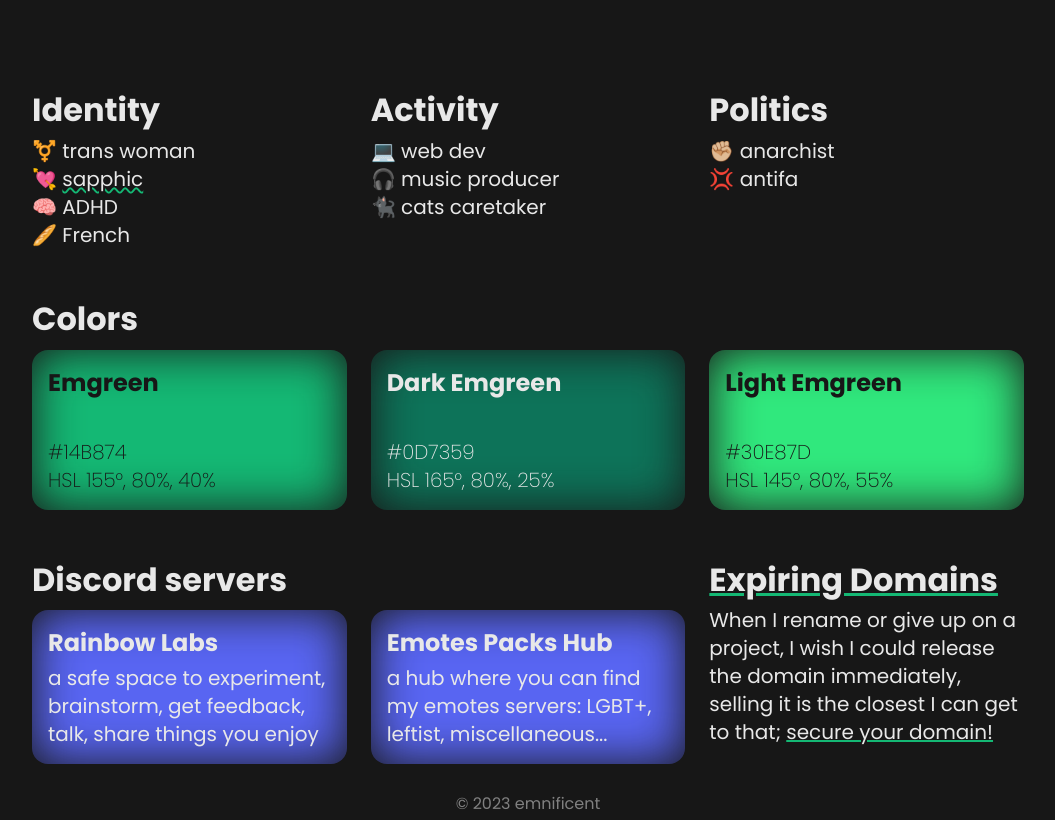
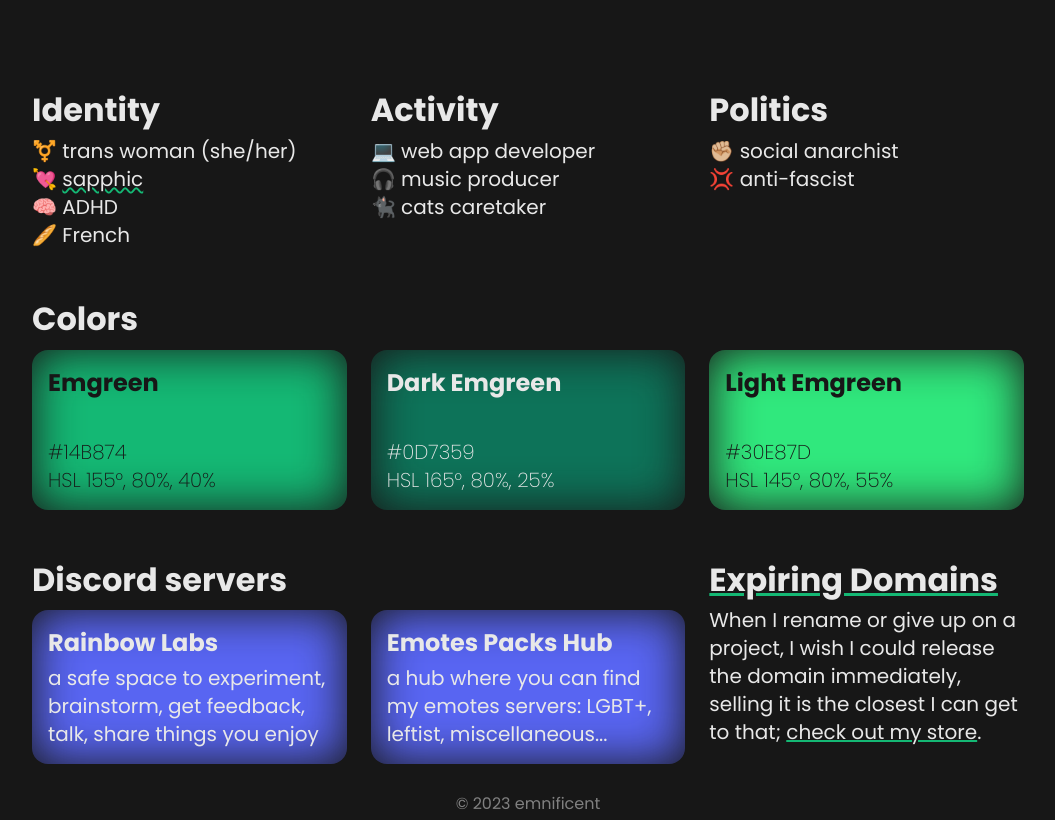
Before and after one commit to emnificent/emnific, a SvelteKit app: page / in a window 1280 px wide. Shown: the part 400-1220 px from the top of the page, without its empty margins (112-1167 px from the left). Built offline with nearby package versions, Linux system fonts and the light colour scheme; a web font is replaced by a local one.

Commit message:
refactor: rewording

```diff
--- a/src/components/Domains.svelte
+++ b/src/components/Domains.svelte
@@ -1,6 +1,6 @@
 <article>
   <h2><a href="https://dan.com/domain-seller/emilie" target="_blank">Expiring Domains</a></h2>
-  <p>When I rename or give up on a project, I wish I could release the domain immediately, selling it is the closest I can get to that; <a href="https://dan.com/domain-seller/emilie" target="_blank">secure your domain!</a></p>
+  <p>When I rename or give up on a project, I wish I could release the domain immediately, selling it is the closest I can get to that; <a href="https://dan.com/domain-seller/emilie" target="_blank">check out my store</a>.</p>
 </article>
 
 <style>
--- a/src/layouts/About.svelte
+++ b/src/layouts/About.svelte
@@ -4,7 +4,7 @@
   const identity = {
     title: 'identity',
     items: [
-      { emoji: '⚧️', text: 'trans woman' },
+      { emoji: '⚧️', text: 'trans woman (she/her)' },
       { emoji: '💘', text: '<abbr data-title="attracted to women/-aligned people" tabindex="0" aria-description="attracted to women and woman-aligned non-binary people">sapphic</abbr>' },
       // , <a href="/date">date me?</a>
       { emoji: '🧠', text: 'ADHD' },
@@ -15,7 +15,7 @@
   const activity = {
     title: 'activity',
     items: [
-      { emoji: '💻', text: 'web dev' },
+      { emoji: '💻', text: 'web app developer' },
       { emoji: '🎧', text: 'music producer' },
       { emoji: '🐈‍⬛', text: 'cats caretaker' }
     ]
@@ -24,8 +24,8 @@
   const politics = {
     title: 'politics',
     items: [
-      { emoji: '✊🏼', text: 'anarchist' },
-      { emoji: '💢', text: 'antifa' }
+      { emoji: '✊🏼', text: 'social anarchist' },
+      { emoji: '💢', text: 'anti-fascist' }
     ]
   };
 
```
